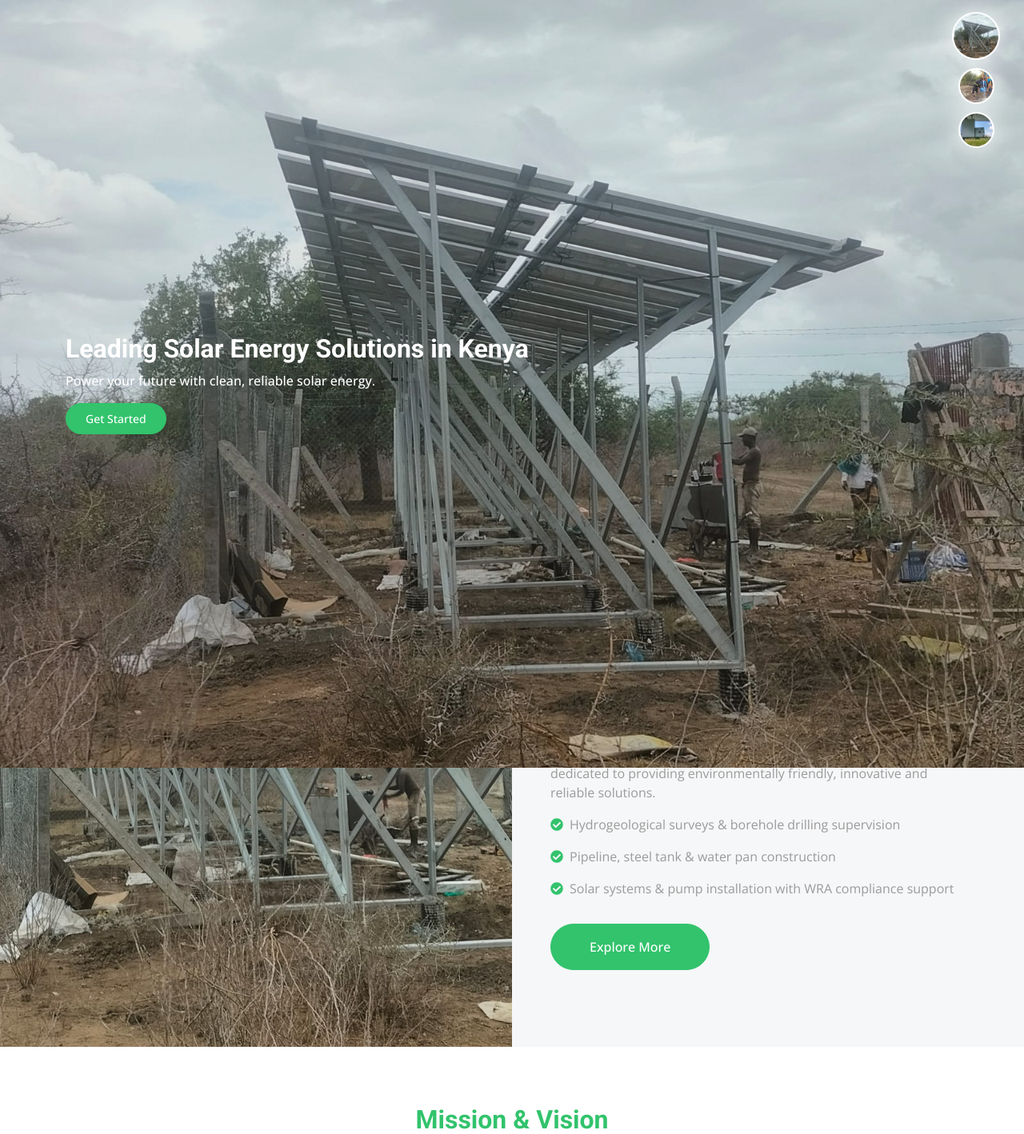
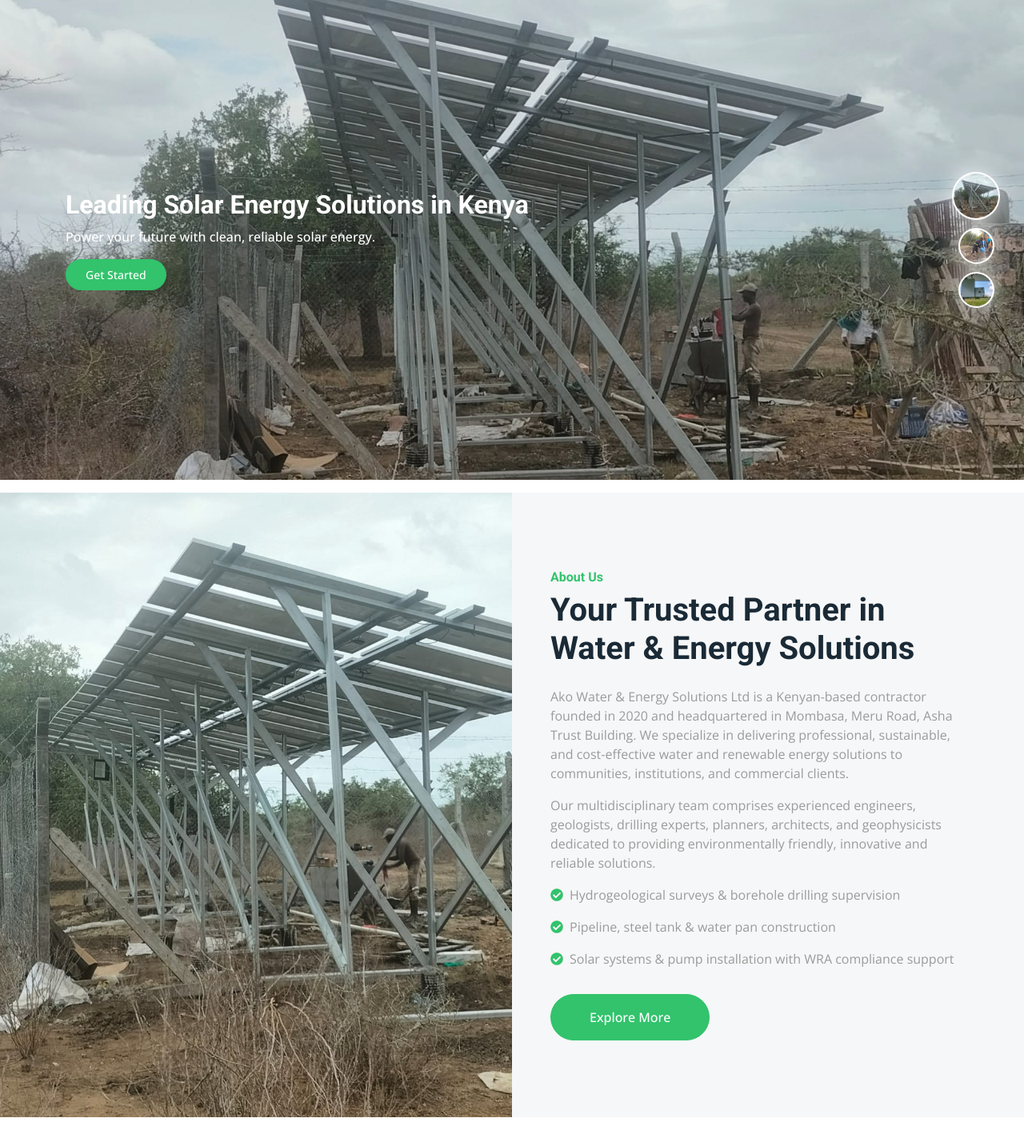
Before and after one commit to cyprian1ouma/akowaters, a PHP site: page / in a window 1280 px wide. Shown: the part 113-1531 px from the top of the page at 80% size. Run offline with PHP 8.4, Linux system fonts and the light colour scheme; some libraries are stand-ins or nearby versions.

Commit message:
created the Carousel

```diff
--- a/css/style.css
+++ b/css/style.css
@@ -210,6 +210,13 @@
     border-radius: 45px;
     transition: .5s;
 }
+
+.header-carousel,
+.owl-carousel-item img {
+    height: 75vh !important;
+    object-fit: cover;
+}
+
 
 .page-header {
     background: linear-gradient(rgba(0, 0, 0, .1), rgba(0, 0, 0, .1)), url(../img/image28.jpeg) center center no-repeat;
--- a/index.html
+++ b/index.html
@@ -165,9 +165,9 @@
 
 
     <!-- Feature Start -->
-    <div class="container-xxl py-5">
+    <div class="container-xxl py-5 mt-4">
         <div class="container">
-            <div class="row g-5">
+            <div class="row g-5 mt-3">
 
                 <!-- Happy Customers -->
                 <div class="col-md-6 col-lg-3 wow fadeIn" data-wow-delay="0.1s">
```
Lines whose indentation alone changed are shown as unchanged.
